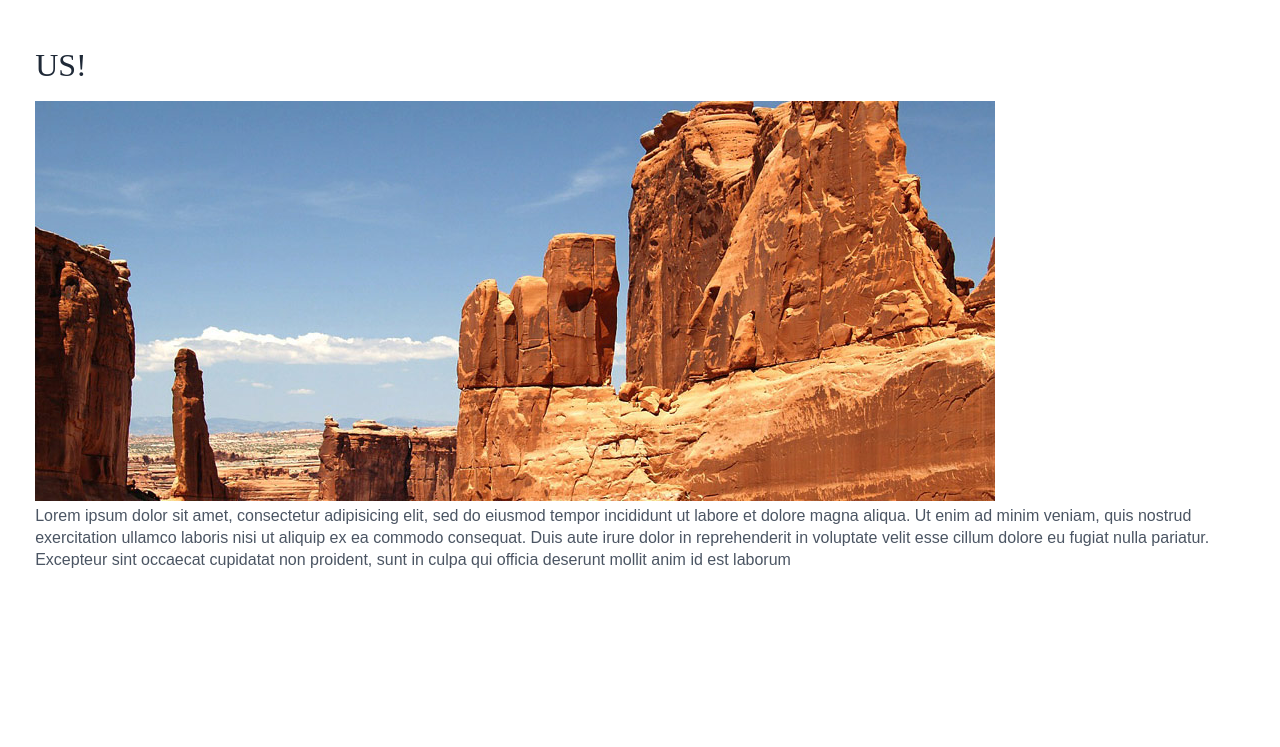
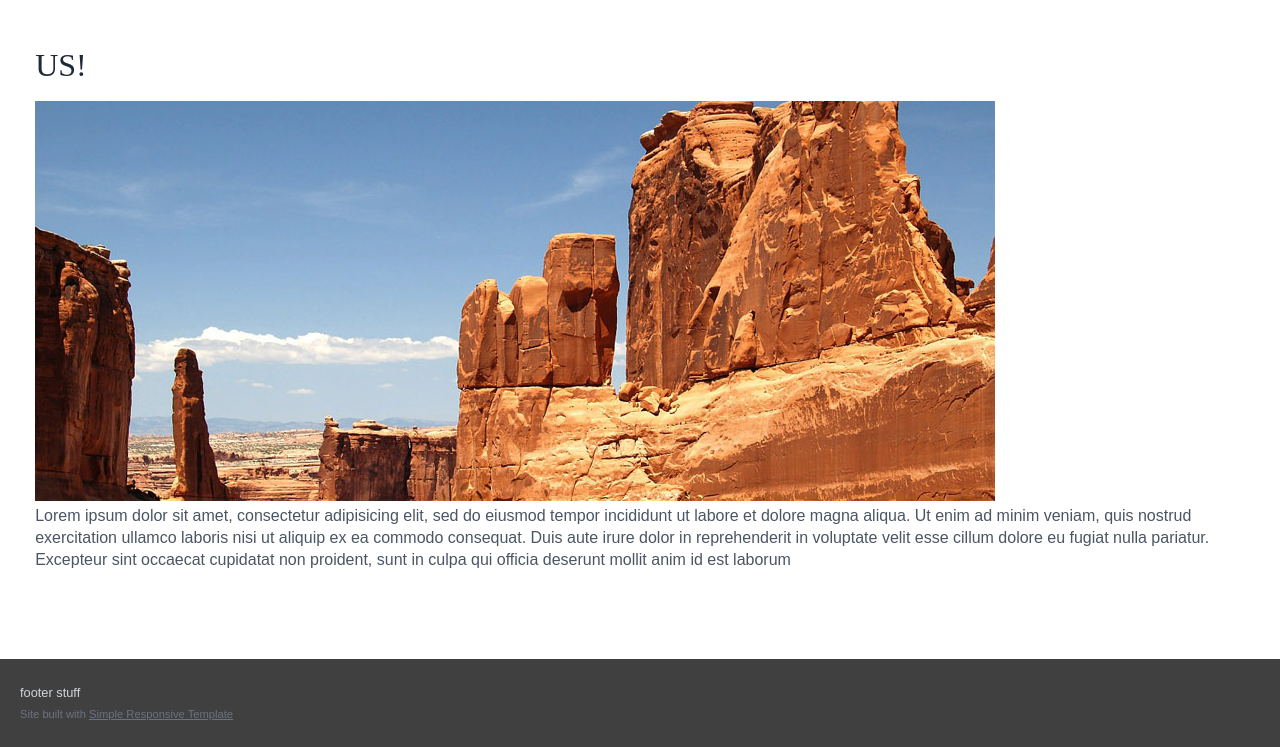
Before and after one commit to aztorius-j/domaca-uloha-8a, a website: page public/index.html in a window 1280 px wide. Shown: the part 1545-2292 px from the top of the page. Before the commit the page ends 2216 px from the top, so only its background shows below. Drawn offline with Linux system fonts and the light colour scheme.

Commit message:
pridany footer, hotova verzia pre najmensie displeje

```diff
--- a/public/index.html
+++ b/public/index.html
@@ -7,7 +7,7 @@
     <link rel="stylesheet" href="output.css">
 </head>
 
-<body class="py-3 font-Arimo">
+<body class="pt-3 font-Arimo">
 
     <header class="text-center px-5">
 
@@ -89,7 +89,15 @@
 
     </main>
 
-    <footer>
+    <footer class="bg-neutral-700 px-5 py-6">
+
+        <p class="text-gray-300 text-[0.8rem] mb-1">
+            footer stuff
+        </p>
+
+        <p class="text-gray-500 text-[0.7rem]">
+            Site built with <a href="#" class="underline">Simple Responsive Template</a>
+        </p>
 
     </footer>
 
```
Also changed, not shown: public/output.css.
